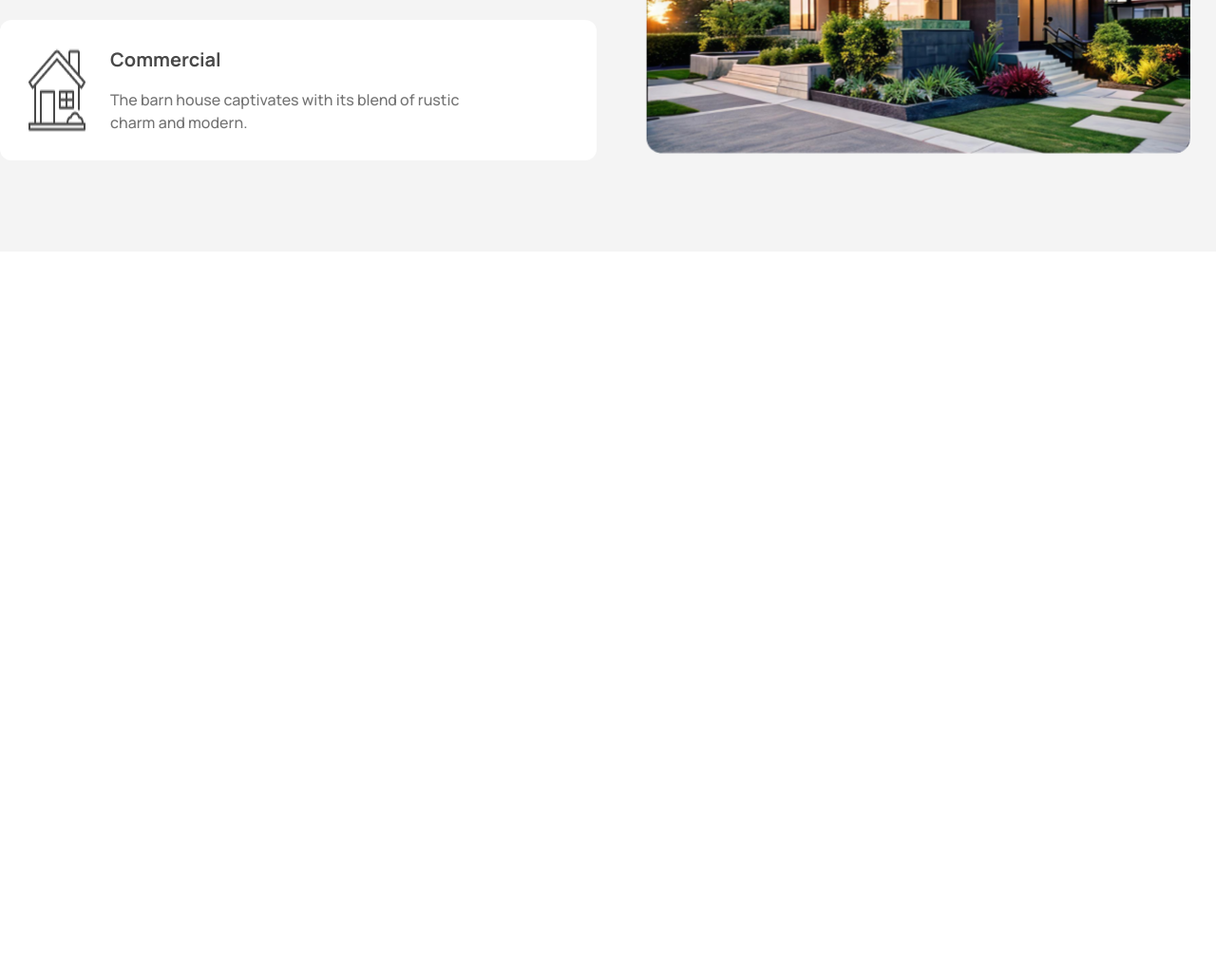
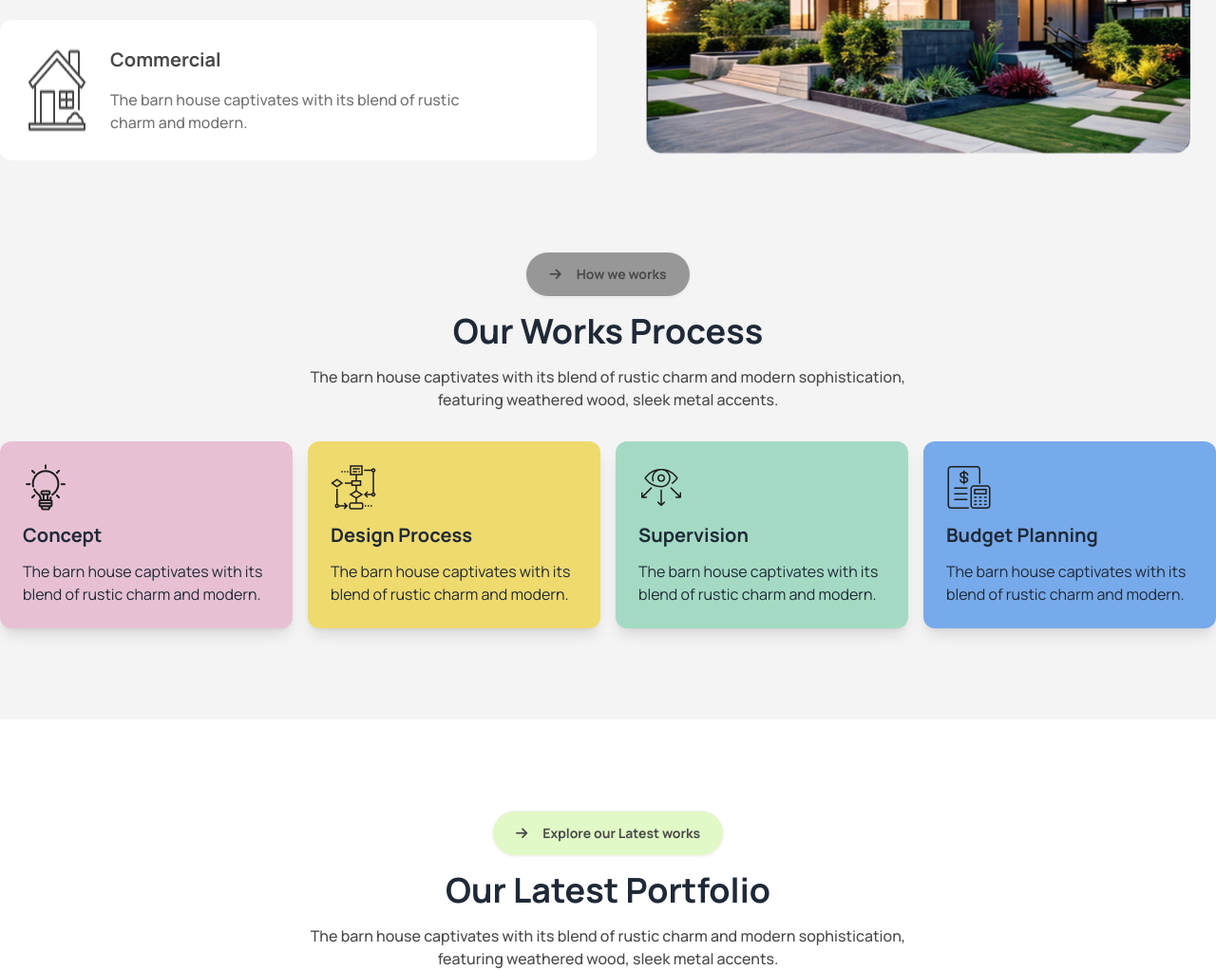
Before and after one commit to FajilatulJunnat/Rinterio, a plain HTML site: page index.html in a window 1280 px wide. Shown: the part 1297-2319 px from the top of the page at 95% size. Before the commit the page ends 1562 px from the top, so only its background shows below. Drawn offline with nearby package versions, Linux system fonts and the light colour scheme.

Commit message:
our work part done

```diff
--- a/index.html
+++ b/index.html
@@ -102,8 +102,9 @@
    </section>
   </section>
     </header>
-    <main>
-      <section class="bg-[#F4F4F4] p-2 lg:p-0 relative">
+    <main class="bg-[#F4F4F4] p-2 lg:p-0">
+      <section class="relative">
+        <!-- we design part -->
         <img class="absolute top-8 left-12 hidden lg:block" src="./images/Vector.png" alt="">
         <section class="container mx-auto py-12 lg:py-24 ">
           <div class="grid grid-cols-1 lg:grid-cols-2 gap-6">
@@ -133,8 +134,61 @@
             </div>
             <img class="mx-auto" src="./images/Rectangle.png" alt="">
           </div>
-        </section>
+
+        <!-- our work  -->
+         <div class="text-center flex flex-col items-center space-y-4 pt-12 lg:pt-24">
+          <a class="btn lg:bg-[#979797] bg-white text-primary-color2 rounded-3xl font-bold">
+            <i class="fa-solid fa-arrow-right p-2"></i>How we works  <div class="bg-[#ABEF5F] rounded-full"></div> </a>
+            <h2 class="font-bold text-center text-2xl lg:text-4xl ">
+              Our Works Process
+            </h2>
+            <p class="lg:w-2/4 w-full font-medium text-primary-color2 text-center text-sm lg:text-base ">The barn house captivates with its blend of rustic charm and
+              modern sophistication, featuring weathered wood, sleek metal accents.</p>
+         </div>
+         <div class="grid grid-cols-1 md:grid-cols-2 lg:grid-cols-4 gap-4 mt-8">
+          <div class="p-6 space-y-3 rounded-xl shadow-lg bg-[#E7C1D3]">
+            <img src="./images/concept.png" alt="">
+            <h4 class="font-bold text-xl">
+              Concept
+            </h4>
+            <p class="primary-color2">The barn house captivates with its blend of rustic charm and modern.</p>
+          </div>
+          <div class="p-6 space-y-3 rounded-xl shadow-lg bg-[#EFDA6E]">
+            <img src="./images/flow-chart.png" alt="">
+            <h4 class="font-bold text-xl">
+              Design Process
+            </h4>
+            <p class="primary-color2">The barn house captivates with its blend of rustic charm and modern.</p>
+          </div>
+          <div class="p-6 space-y-3 rounded-xl shadow-lg bg-[#A4DAC3]">
+            <img src="./images/vision.png" alt="">
+            <h4 class="font-bold text-xl">
+              Supervision
+            </h4>
+            <p class="primary-color2">The barn house captivates with its blend of rustic charm and modern.</p>
+          </div>
+          <div class="p-6 space-y-3 rounded-xl shadow-lg bg-[#77AAEA]">
+            <img src="./images/budget-planning.png" alt="">
+            <h4 class="font-bold text-xl">
+              Budget Planning
+            </h4>
+            <p class="primary-color2">The barn house captivates with its blend of rustic charm and modern.</p>
+          </div>
+
+         </div>
       </section>
+    </section>
+      <!-- Our Latest Portfolio -->
+      <div class="text-center bg-white flex flex-col items-center space-y-4 pt-12 lg:pt-24">
+        <a class="btn bg-[#acef5f5b]  text-primary-color2 rounded-3xl font-bold">
+          <i class="fa-solid fa-arrow-right p-2"></i>Explore our Latest works  <div class="bg-[#ABEF5F] rounded-full"></div> </a>
+          <h2 class="font-bold text-center text-2xl lg:text-4xl ">
+            Our Latest Portfolio
+          </h2>
+          <p class="lg:w-2/4 w-full font-medium text-primary-color2 text-center text-sm lg:text-base ">The barn house captivates with its blend of rustic charm and
+            modern sophistication, featuring weathered wood, sleek metal accents.</p>
+       </div>
+
     </main>
     <footer>
 
```
